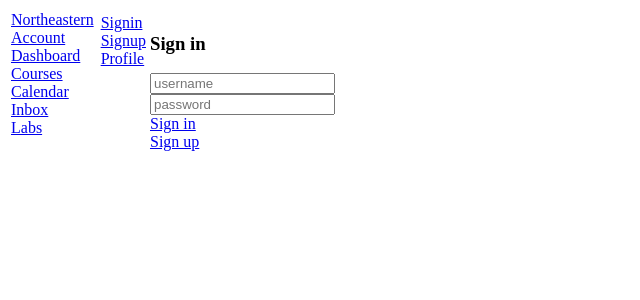
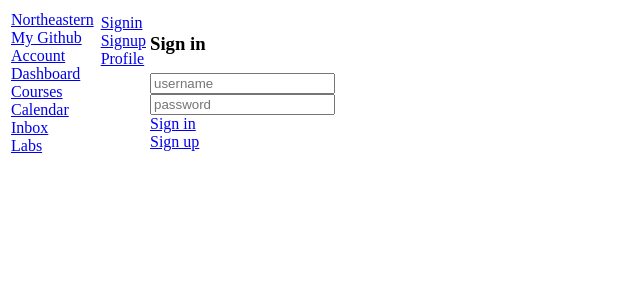
Before and after one commit to francis-bunker/kambaz-next-js-cs4550-fa25, a Next.js app: page /Account/Signin in a window 1280 px wide. Shown: the top 300 px of the page, without its empty margins (0-640 px from the left). Built offline with nearby package versions, Linux system fonts and the light colour scheme.

Commit message:
hw1 update

```diff
--- a/app/(Kambaz)/Navigation.tsx
+++ b/app/(Kambaz)/Navigation.tsx
@@ -3,6 +3,7 @@ export default function KambazNavigation() {
   return (
     <div id="wd-kambaz-navigation">
       <a href="https://www.northeastern.edu/" id="wd-neu-link" target="_blank">Northeastern</a><br/>
+      <a href="https://github.com/francis-bunker/kambaz-next-js-cs4550-fa25" id="wd-neu-link" target="_blank">My Github</a><br/>
       <Link href="/Account" id="wd-account-link">Account</Link><br/>
       <Link href="/Dashboard" id="wd-dashboard-link">Dashboard</Link><br/>
       <Link href="/Dashboard" id="wd-course-link">Courses</Link><br/>
```
